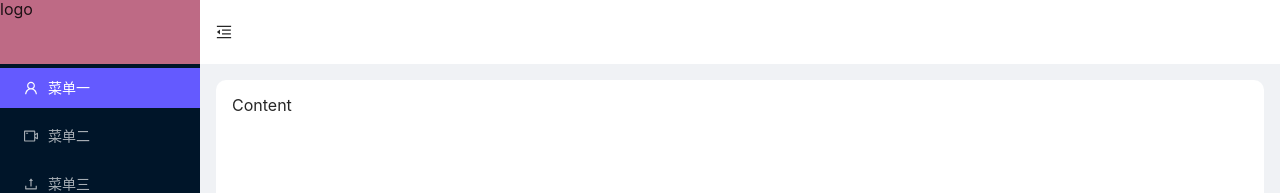
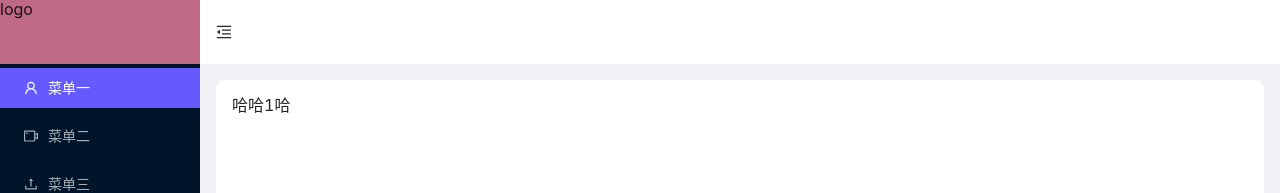
Before and after one commit to Jokerguo/vite-react, a React (Vite) app: page / in a window 1280 px wide. Shown: the top 193 px of the page. Built offline with nearby package versions, Linux system fonts and the light colour scheme.

Commit message:
使用iconfont并封装

```diff
--- a/package.json
+++ b/package.json
@@ -8,6 +8,7 @@
     "preview": "vite preview"
   },
   "dependencies": {
+    "@ant-design/icons": "^4.7.0",
     "antd": "^4.21.3",
     "react": "^18.0.0",
     "react-dom": "^18.0.0"
--- /dev/null
+++ b/src/components/Icon.tsx
@@ -0,0 +1,17 @@
+import { createFromIconfontCN } from '@ant-design/icons';
+
+const MyIcon = createFromIconfontCN({
+  scriptUrl: '//at.alicdn.com/t/font_3189387_cbeny3xsk0v.js',
+});
+
+type Props = {
+  name: string
+}
+
+const Icon: React.FC<Props> = (props) => {
+  return (
+    <MyIcon type={`icon-${props.name}`} />
+  )
+}
+
+export default Icon
--- a/src/App.tsx
+++ b/src/layout/App.tsx
@@ -7,6 +7,8 @@ import {
   VideoCameraOutlined,
 } from '@ant-design/icons'
 import React, { useState } from 'react'
+import Home from '../views/home/index'
+
 const { Header, Sider, Content } = Layout
 
 const App: React.FC = () => {
@@ -52,7 +54,7 @@ const App: React.FC = () => {
             )}
           </Header>
           <Content className="layout-content">
-            Content
+            <Home></Home>
           </Content>
         </Layout>
       </Layout>
--- a/src/main.tsx
+++ b/src/main.tsx
@@ -1,6 +1,6 @@
 import React from 'react'
 import ReactDOM from 'react-dom/client'
-import App from './App'
+import App from './layout/App'
 import '@/assets/style/index.less'
 
 
--- /dev/null
+++ b/src/views/home/index.tsx
@@ -0,0 +1,13 @@
+import Icon from "../../components/Icon"
+
+const Home: React.FC = () => {
+  return (
+    <>
+      <div>哈哈1哈</div>
+      <Icon name="gougou"></Icon>
+      <Icon name="gouxiao"></Icon>
+    </>
+  )
+}
+
+export default Home
--- a/vite.config.ts
+++ b/vite.config.ts
@@ -1,6 +1,7 @@
 import { defineConfig } from 'vite'
 import react from '@vitejs/plugin-react'
 import * as path from 'path'
+// 找不到模块“path”或其相应的类型声明 或者 找不到名称“__dirname 安装 @types/node
 
 // https://vitejs.dev/config/
 export default defineConfig({
```
Also changed, not shown: src/utils/request.ts (added), src/utils/tools.ts (added).
